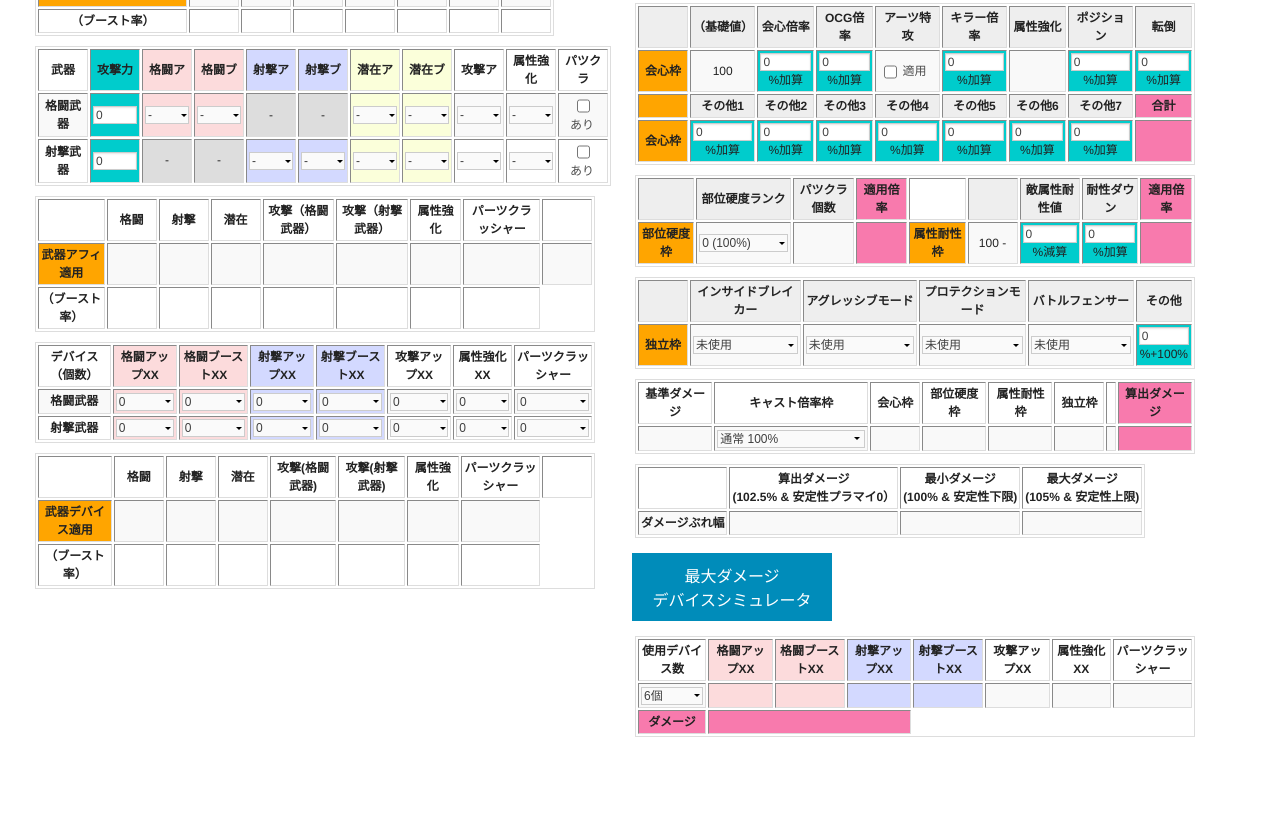
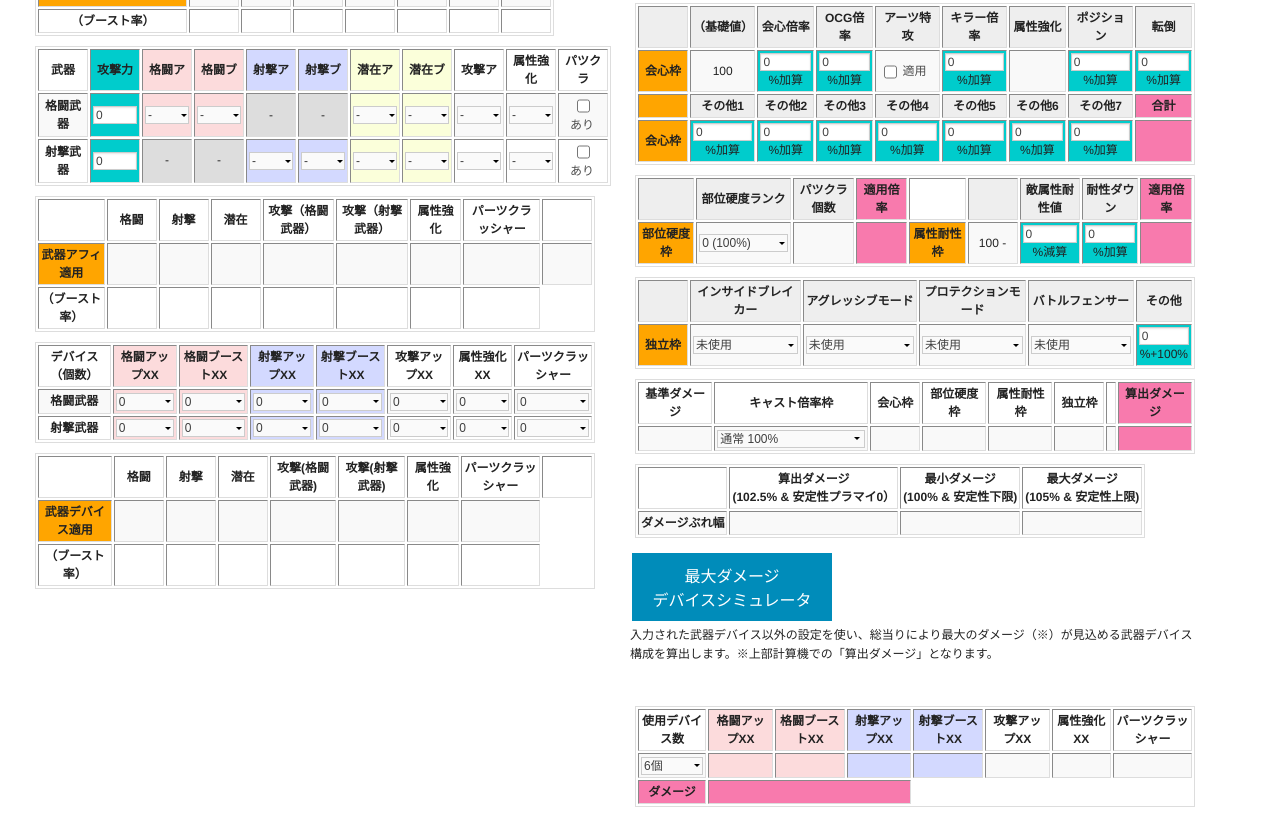
Before and after one commit to jumoji/xenox_innerdamage, a plain HTML site: page index.html in a window 1280 px wide. Shown: the part 515-1332 px from the top of the page. Before the commit the page ends 1262 px from the top, so only its background shows below. Drawn offline with Linux system fonts and the light colour scheme.

Commit message:
シミュ説明追加

```diff
--- a/index.html
+++ b/index.html
@@ -1648,6 +1648,7 @@
     </tr>
 </table>
 <button type="button" class="xenob"  onClick="baseCalc(1);">最大ダメージ<br />デバイスシミュレータ</button>
+<p>入力された武器デバイス以外の設定を使い、総当りにより最大のダメージ（※）が見込める武器デバイス構成を算出します。※上部計算機での「算出ダメージ」となります。</p>
 <table border="1" id="maxddevice">
   <tr>
     <th scope="col">使用デバイス数</th>
```
